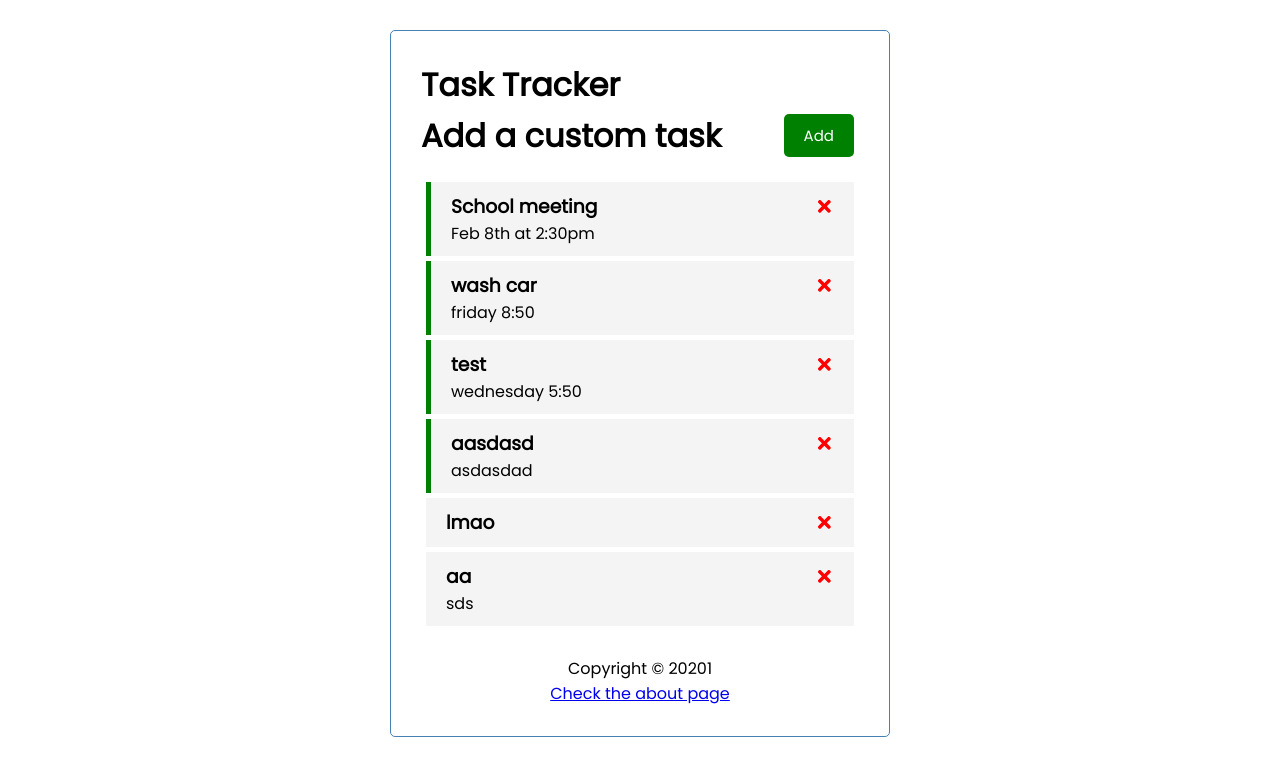
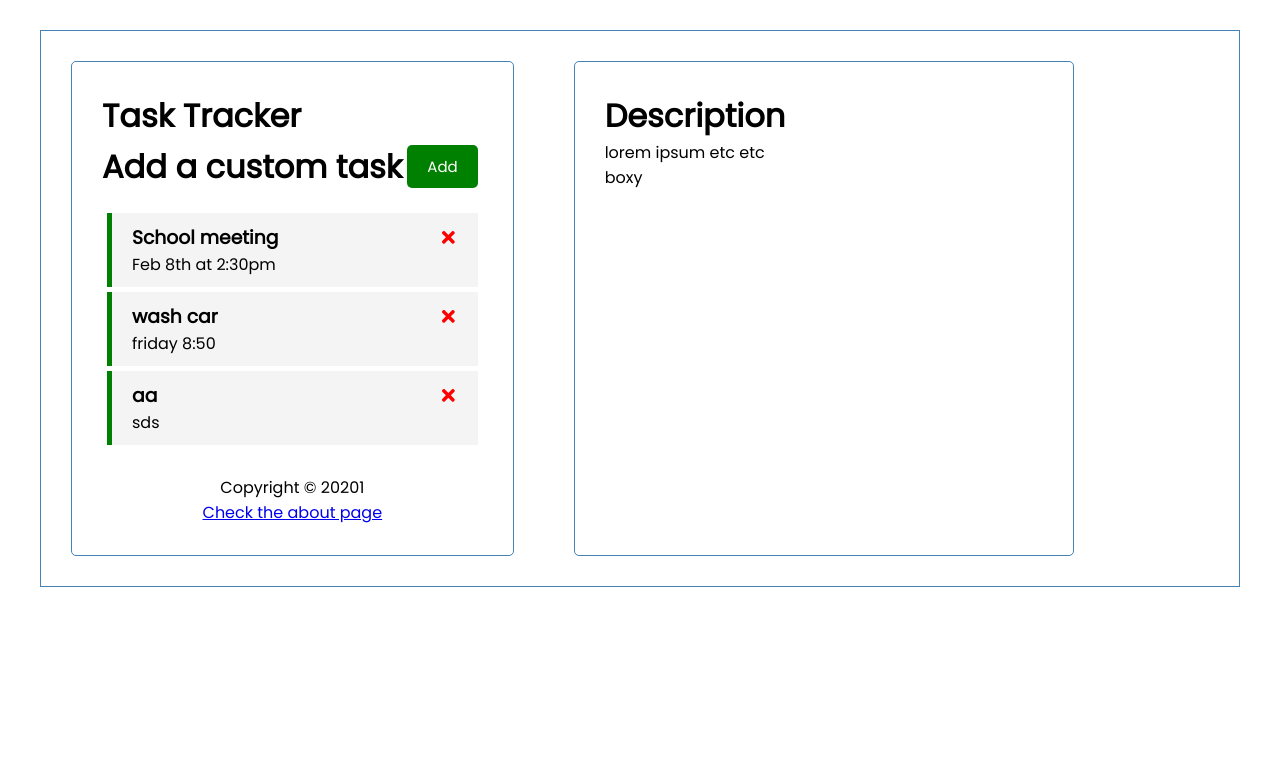
Before and after one commit to Ibrahnab/react-task-tracker, a React (Create React App) app: page / in a window 1280 px wide. Shown: the top 776 px of the page. Built offline with nearby package versions, Linux system fonts and the light colour scheme; data requests are answered from the project's data file.

Commit message:
added some new elements

```diff
--- a/db.json
+++ b/db.json
@@ -13,27 +13,9 @@
       "id": 3
     },
     {
-      "text": "test",
-      "day": "wednesday 5:50",
-      "reminder": true,
-      "id": 4
-    },
-    {
-      "text": "aasdasd",
-      "day": "asdasdad",
-      "reminder": true,
-      "id": 8
-    },
-    {
-      "text": "lmao",
-      "day": "",
-      "reminder": false,
-      "id": 9
-    },
-    {
       "text": "aa",
       "day": "sds",
-      "reminder": false,
+      "reminder": true,
       "id": 10
     }
   ]
--- a/src/App.js
+++ b/src/App.js
@@ -94,6 +94,7 @@ function App() {
   return (
 
     <Router>
+      <div className='outer-container'>
         <div className='container'>
             <h1> Task Tracker</h1>
 
@@ -119,6 +120,13 @@ function App() {
             <Route path='/about' component={About} />
             <Footer />
         </div>
+        <div className='side-container'>
+          <h1>Description</h1>
+          <p>lorem ipsum etc etc</p>
+          <div className='box'><p>boxy</p></div>
+        </div>
+      </div>
+
     </Router>
   );
 }
--- a/src/index.css
+++ b/src/index.css
@@ -10,14 +10,42 @@ body {
   font-family: 'Poppins', sans-serif;
 }
 
+.outer-container{
+  max-width: 1200px;
+  margin: 30px auto;
+  overflow: auto;
+  border: 1px solid steelblue;
+  display: flex;
+}
+
 .container {
   max-width: 500px;
-  margin: 30px auto;
+  margin: 30px;
   overflow: auto;
   min-height: 300px;
   border: 1px solid steelblue;
   padding: 30px;
   border-radius: 5px;
+  float:left;
+}
+
+.side-container {
+  min-width: 500px;
+  max-width: 900px;
+  height: auto;
+  margin: 30px;
+  min-height: 300px;
+  overflow: auto;
+  padding: 30px;
+  border: 1px solid steelblue;
+  border-radius: 5px;
+
+}
+
+.box{
+  width:100px;
+  height:100px;
+
 }
 
 .header {
```
Lines whose indentation alone changed are shown as unchanged.
